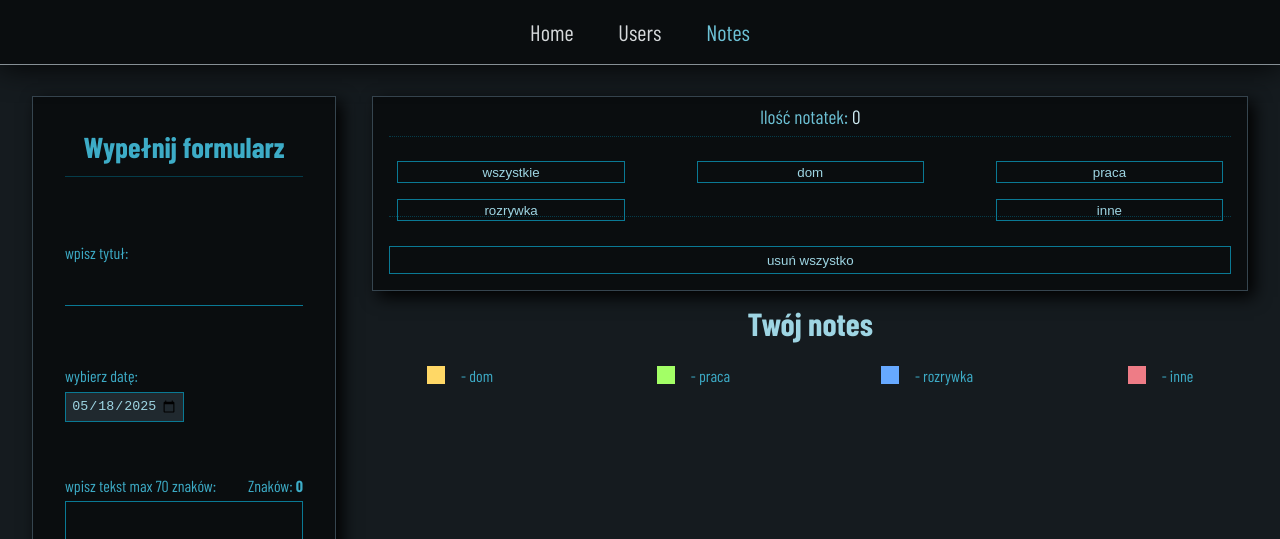
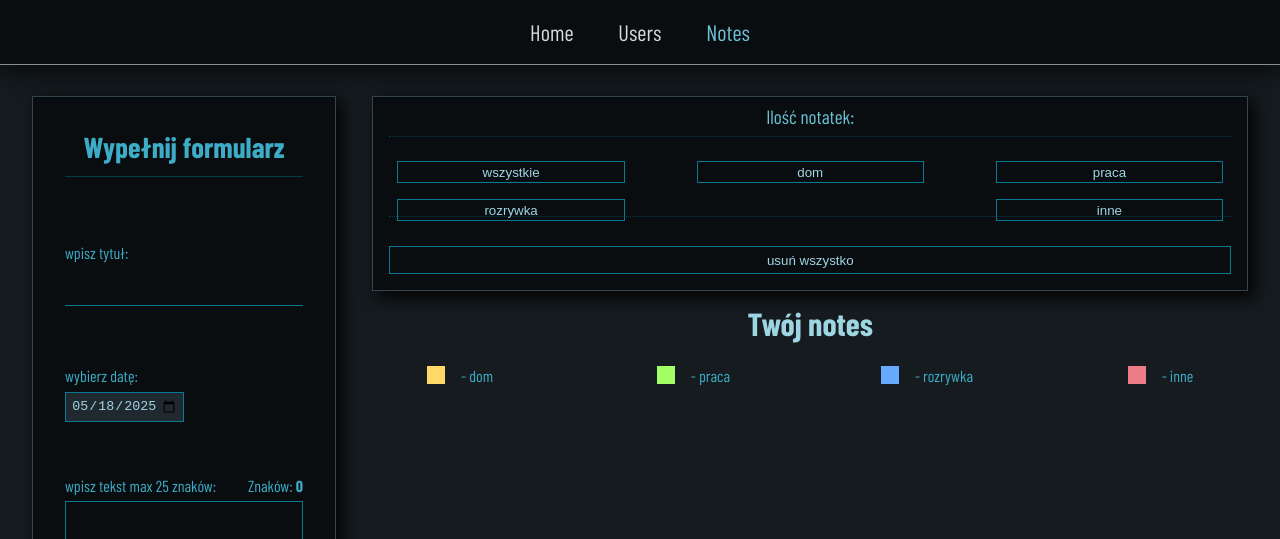
Before and after one commit to Scorpion19702022/SIMPLE_PROJECT_REACT_REDUX, a React (Vite) app: page /Notes in a window 1280 px wide. Shown: the top 539 px of the page. Built offline with nearby package versions, Linux system fonts and the light colour scheme; a web font is replaced by a local one.

Commit message:
added security for signs for textarea

```diff
--- a/src/Components/Notes/NotesComponent.tsx
+++ b/src/Components/Notes/NotesComponent.tsx
@@ -37,7 +37,7 @@ const NotesComponent = () => {
 	}
 
 	const handleChangeText = (e: string) => {
-		if (e.length <= 70) {
+		if (e.length <= 25) {
 			setText(e)
 			setMarksCounter(e.length)
 		}
--- a/src/Components/Notes/NotesInputs.tsx
+++ b/src/Components/Notes/NotesInputs.tsx
@@ -60,8 +60,8 @@ const NotesInputs: React.FC<InitialState> = ({
 				</div>
 				<div className={styles.box_inputs}>
 					<div className={styles.info_textarea}>
-						<label className={styles.label_textarea}>wpisz tekst max 70 znaków:</label>
-						<span className={inputText.length < 70 ? styles.marks_textarea : styles.marks_border}>
+						<label className={styles.label_textarea}>wpisz tekst max 25 znaków:</label>
+						<span className={inputText.length < 25 ? styles.marks_textarea : styles.marks_border}>
 							Znaków: <span className={styles.marks}>{countMarks}</span>
 						</span>
 					</div>
--- a/src/Components/Notes/NotesResult.tsx
+++ b/src/Components/Notes/NotesResult.tsx
@@ -1,4 +1,4 @@
-// import { useAppSelector } from '../../hooks/useReduxHooks'
+import { useAppSelector } from '../../hooks/useReduxHooks'
 import NotesItem from './NotesItem'
 import styles from './Styles/NotesResult.module.css'
 
@@ -8,14 +8,14 @@ interface InitialProps {
 }
 
 const NotesResult: React.FC<InitialProps> = ({ popupAction, closePopup }) => {
-	// const { notesList } = useAppSelector(state => state.notes)
+	const { notesList } = useAppSelector(state => state.notes)
 
 	return (
 		<section className={styles.wrapper}>
 			<div className={styles.box_info_select}>
 				<div className={styles.box_counter}>
 					<span className={styles.counter}>
-						Ilość notatek: <span className={styles.count}>0</span>
+						Ilość notatek: <span className={styles.count}></span>
 					</span>
 				</div>
 				<div className={styles.box_btns_select}>
```
